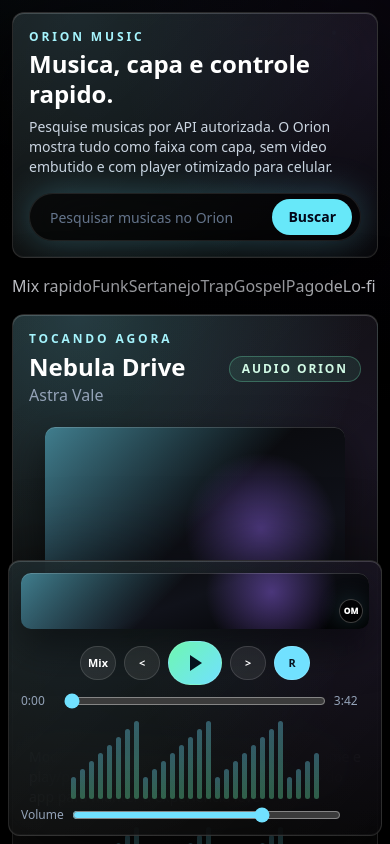
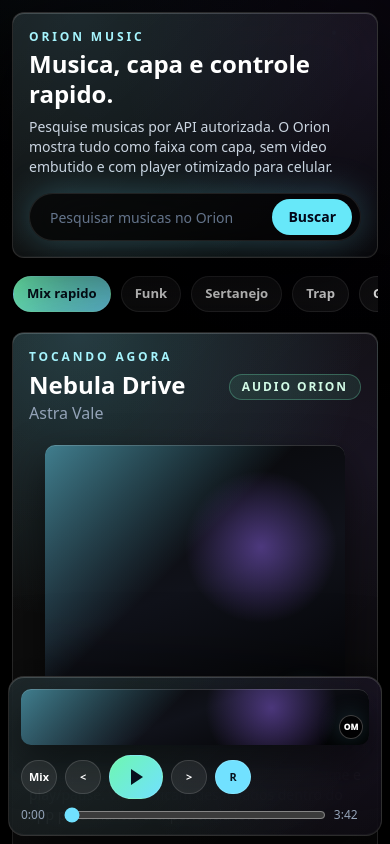
Before and after one commit to vitorgs15000-dotcom/-orion-music, a Next.js app: page / in a window 390 px wide. Shown: the top 844 px of the page. Built offline with nearby package versions, Linux system fonts and the light colour scheme.

Commit message:
Improve mobile music experience

```diff
--- a/src/styles/globals.css
+++ b/src/styles/globals.css
@@ -103,24 +103,6 @@ input[type="range"] {
   box-shadow: 0 0 34px rgba(113, 225, 255, 0.35);
 }
 
-.hero-panel {
-  min-height: clamp(420px, 52vw, 640px);
-  background:
-    linear-gradient(90deg, rgba(5, 7, 18, 0.95), rgba(5, 7, 18, 0.36)),
-    radial-gradient(circle at 76% 34%, rgba(113, 225, 255, 0.2), transparent 18rem),
-    radial-gradient(circle at 64% 70%, rgba(155, 107, 255, 0.2), transparent 22rem),
-    #000000;
-}
-
-.hero-panel::after {
-  position: absolute;
-  inset: 0;
-  background-image: radial-gradient(circle, rgba(255, 255, 255, 0.5) 0 1px, transparent 1.4px);
-  background-size: 82px 82px;
-  opacity: 0.26;
-  content: "";
-}
-
 .primary-action,
 .secondary-action {
   min-height: 44px;
@@ -145,6 +127,45 @@ input[type="range"] {
 .secondary-action:hover {
   transform: translateY(-2px);
   filter: brightness(1.08);
+}
+
+.quick-actions {
+  display: flex;
+  gap: 10px;
+  overflow-x: auto;
+  padding: 2px 1px 4px;
+  scrollbar-width: none;
+}
+
+.quick-actions::-webkit-scrollbar {
+  display: none;
+}
+
+.quick-chip,
+.result-action {
+  min-height: 38px;
+  flex: 0 0 auto;
+  border: 1px solid rgba(255, 255, 255, 0.1);
+  border-radius: 999px;
+  background: rgba(255, 255, 255, 0.06);
+  padding: 0 14px;
+  color: white;
+  font-size: 0.82rem;
+  font-weight: 900;
+  transition: transform 160ms ease, background 160ms ease, border-color 160ms ease;
+}
+
+.quick-chip-primary,
+.result-action {
+  background: linear-gradient(135deg, var(--orion-green), var(--orion-cyan));
+  color: #06111d;
+}
+
+.quick-chip:hover,
+.result-action:hover {
+  transform: translateY(-1px);
+  border-color: rgba(113, 225, 255, 0.32);
+  background-color: rgba(113, 225, 255, 0.11);
 }
 
 .cover-art {
@@ -415,6 +436,25 @@ code {
   .particle-field span:nth-child(n + 11) {
     display: none;
   }
+
+  .player-shell {
+    gap: 10px;
+    border-radius: 16px;
+  }
+
+  .player-secondary-panel {
+    display: none;
+  }
+
+  .player-controls {
+    justify-items: stretch;
+  }
+
+  .quick-chip,
+  .result-action {
+    min-height: 36px;
+    padding: 0 13px;
+  }
 }
 
 @media (prefers-reduced-motion: reduce) {
```
